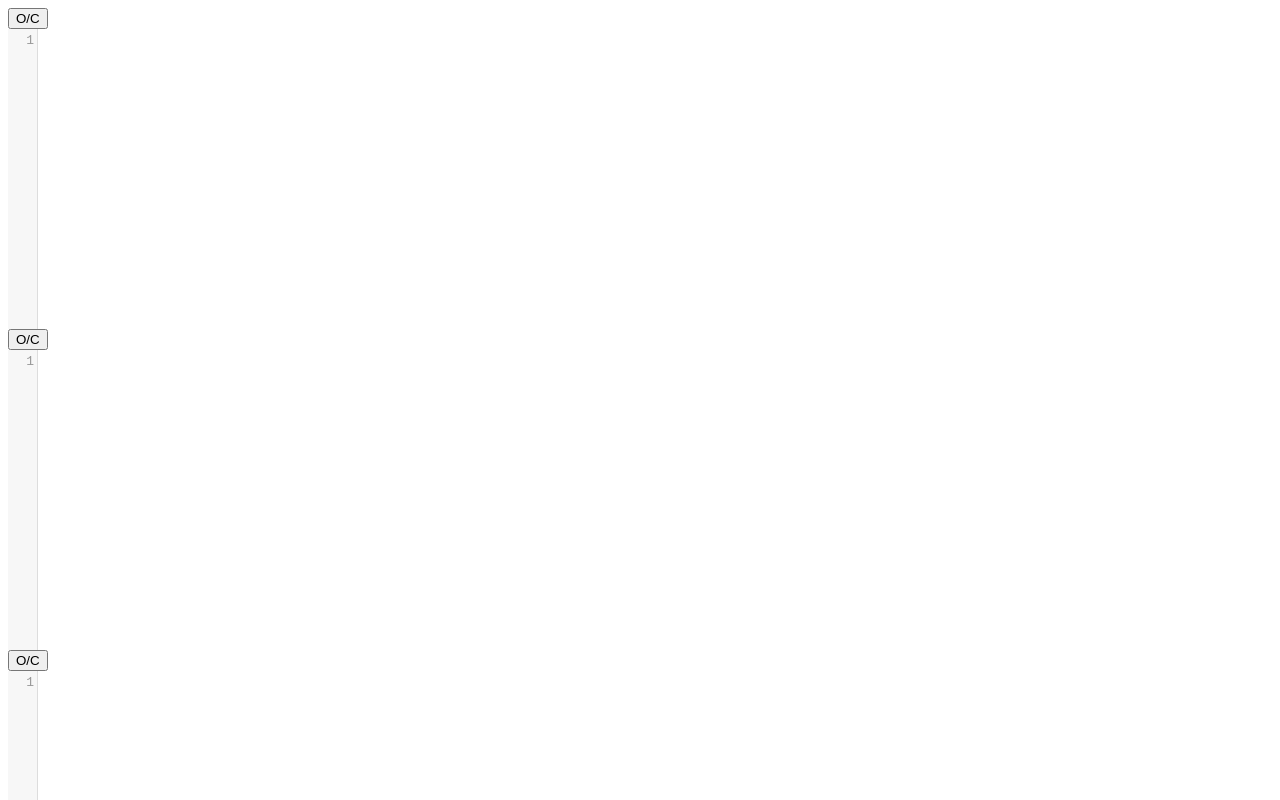
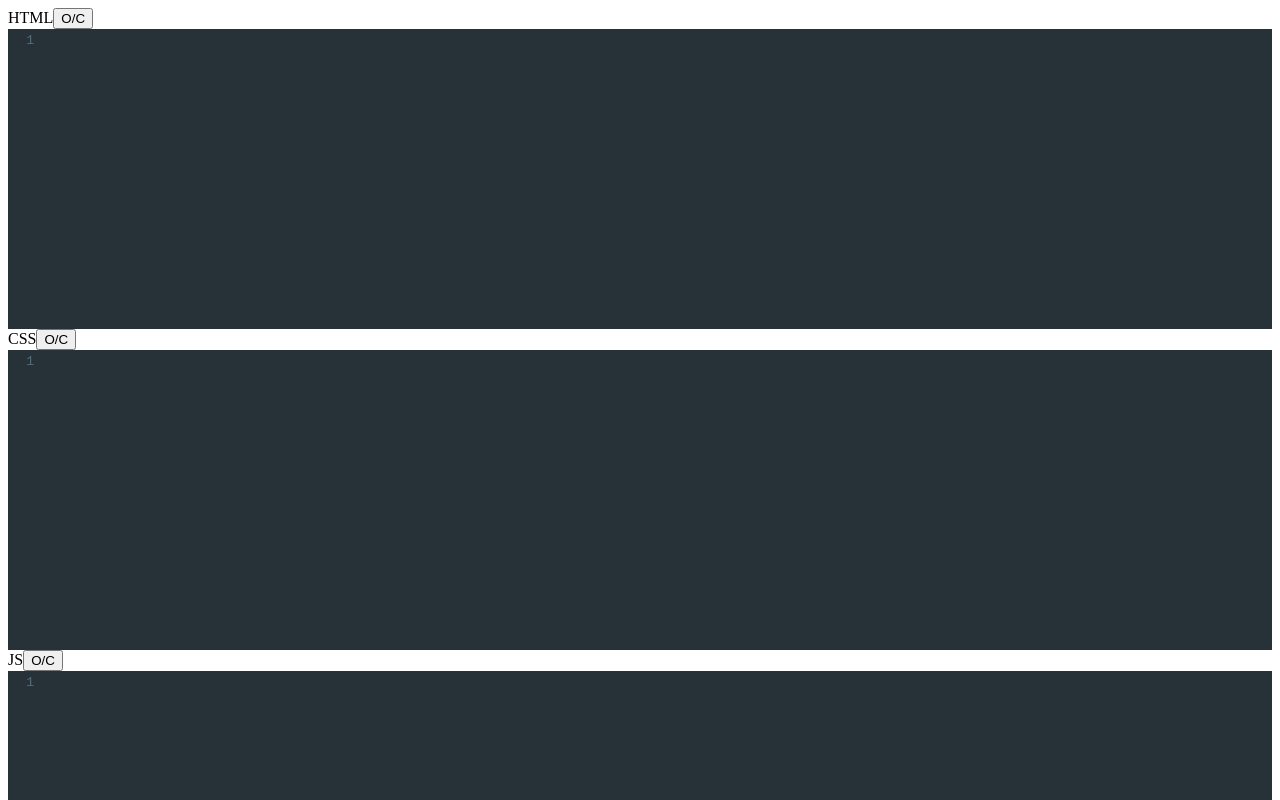
Before and after one commit to ChristopherBenton145/codepen-react, a React (Create React App) app: page / in a window 1280 px wide. Shown: the top 800 px of the page. Built offline with nearby package versions, Linux system fonts and the light colour scheme.

Commit message:
The text boxs can now be typed in

```diff
--- a/src/components/App.js
+++ b/src/components/App.js
@@ -1,3 +1,4 @@
+import { useState } from 'react';
 import Editor from "./Editor";
 import "codemirror/lib/codemirror.css";
 import "codemirror/theme/material.css";
@@ -7,12 +8,31 @@
 import { Controlled } from "react-codemirror2";
 
 function App() {
+  const [html, setHtml] = useState("");
+  const [css, setCSS] = useState("");
+  const [js, setJs] = useState("");
+
   return (
     <>
       <div className="pane top-pane">
-        <Editor />
-        <Editor />
-        <Editor />
+        <Editor
+          language="xml"
+          displayName="HTML"
+          value={html}
+          onChange={setHtml}
+        />
+        <Editor
+          language="css"
+          displayName="CSS"
+          value={css}
+          onChange={setCSS}
+        />
+        <Editor
+          language="javascript"
+          displayName="JS"
+          value={js}
+          onChange={setJs}
+        />
       </div>
       <div className="pane">
         <iframe
--- a/src/components/Editor.js
+++ b/src/components/Editor.js
@@ -20,12 +20,13 @@
       </div>
       <Controlled
         onBeforeChange={handleChange}
-        valye={value}
+        value={value}
         className="code-mirror-wrapper"
         options={{
           lineWrapping: true,
           lint: true,
           mode: language,
+          theme: "material",
           lineNumbers:true
         }}
       />
```
